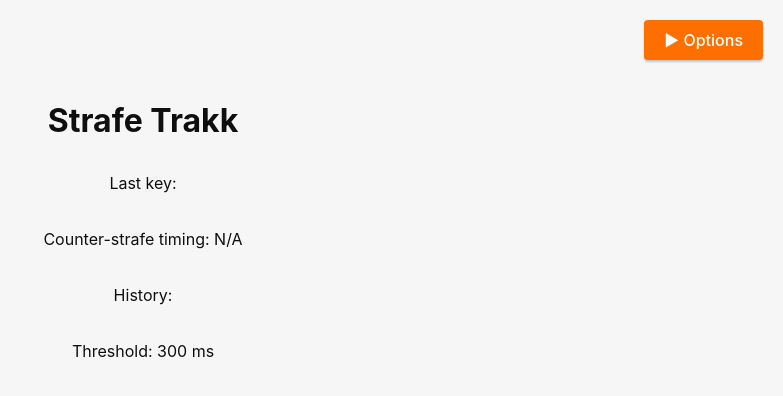
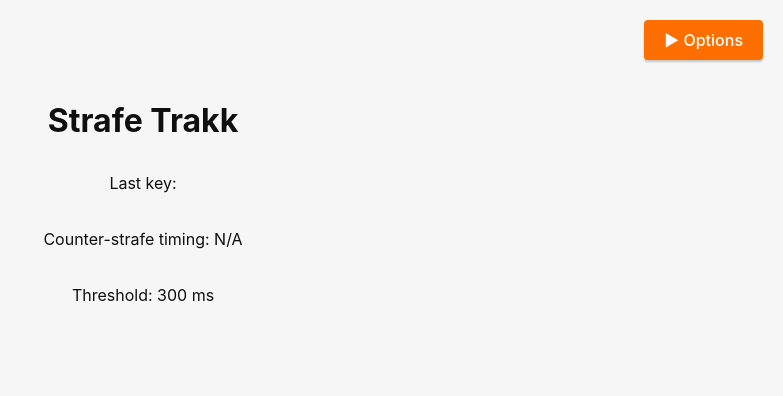
Before and after one commit to AaronCasildo/strafe-trakk, a React (Vite) app: page / in a window 1280 px wide. Shown: the top 396 px of the page, without its empty margins (497-1280 px from the left). Built offline with nearby package versions, Linux system fonts and the light colour scheme.

Commit message:
chore: remove history values

```diff
--- a/src/App.tsx
+++ b/src/App.tsx
@@ -7,7 +7,6 @@ const DEFAULT_THRESHOLD = 300;
 
 function App() {
   const [lastKey, setLastKey] = useState("");
-  const [keyHistory, setKeyHistory] = useState("");
   const [timeSinceLast, setTimeSinceLast] = useState<number | null>(null);
   const [isMenuOpen, setIsMenuOpen] = useState(false);
 
@@ -61,7 +60,6 @@ function App() {
 
         // Update timing if it's a valid value
         if (timeMs != null) {
-          setKeyHistory((prev) => prev + eventKey);
           // Check absolute value against threshold
           if (Math.abs(timeMs) < threshold) {
             setTimeSinceLast(timeMs);
@@ -104,7 +102,6 @@ function App() {
             ? `${timeSinceLast} ms ${timeSinceLast < 0 ? '(early overlap)' : '(clean)'}`
             : 'N/A'}
         </p>
-        <p>History: {keyHistory.slice(-10)}</p>
         <p>Threshold: {threshold} ms</p>
       </main>
     </>
```
